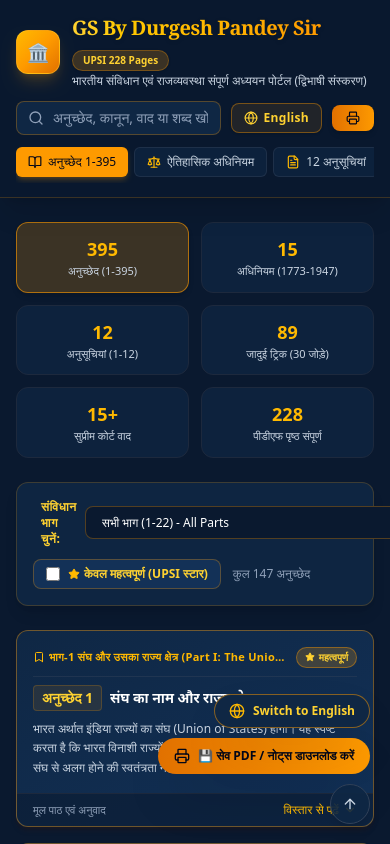
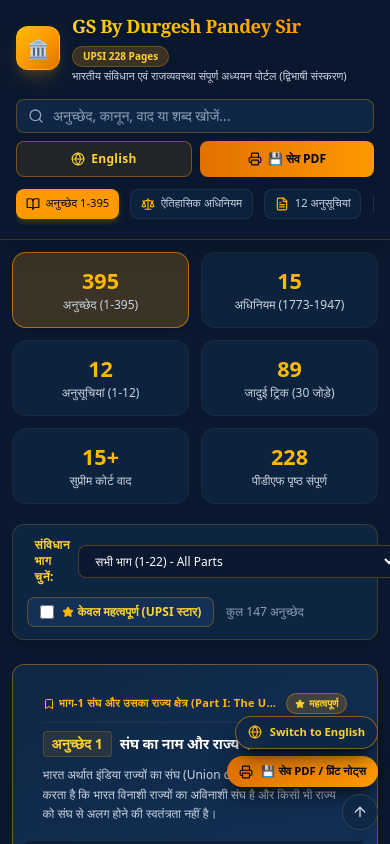
Before and after one commit to stylexcodes/GS-by-Durgesh-sir, a React (Vite) app: page / in a window 390 px wide. Shown: the top 844 px of the page. Built offline with nearby package versions, Linux system fonts and the light colour scheme.

Commit message:
refactor: improve mobile layout and responsiveness
Optimized metric cards, header controls, and floating action buttons for smaller screens. Added specific media queries in index.css to ensure proper spacing and element alignment on mobile devices.

```diff
--- a/src/App.tsx
+++ b/src/App.tsx
@@ -67,9 +67,9 @@ export function App() {
       />
 
       {/* Main Container */}
-      <main className="flex-1 max-w-7xl w-full mx-auto px-4 sm:px-6 py-6 space-y-6">
+      <main className="flex-1 max-w-7xl w-full mx-auto px-4 sm:px-6 py-5 sm:py-6 pb-28 sm:pb-12 space-y-6">
         {/* Quick Highlights & Metrics Strip */}
-        <div className="grid grid-cols-2 sm:grid-cols-4 md:grid-cols-6 gap-3 no-print">
+        <div className="metric-cards-strip grid grid-cols-2 sm:grid-cols-4 md:grid-cols-6 gap-3 no-print">
           <div
             onClick={() => setActiveTab('articles')}
             className={`p-3 rounded-xl border cursor-pointer transition text-center ${
@@ -194,31 +194,31 @@ export function App() {
       </main>
 
       {/* Floating Action Buttons: Bilingual Toggle, Save PDF, Scroll to Top */}
-      <div className="fixed bottom-5 right-5 z-50 flex flex-col items-end gap-2.5 no-print">
+      <div id="floating-actions-container" className="floating-actions fixed bottom-4 right-4 sm:bottom-5 sm:right-5 z-50 flex flex-col items-end gap-2 sm:gap-2.5 no-print">
         {/* Floating Language Switcher */}
         <button
           id="floating-lang-toggle"
           onClick={() => setLanguage(language === 'hi' ? 'en' : 'hi')}
-          className="flex items-center gap-2 px-3.5 py-2 rounded-full bg-[#0f2744] hover:bg-[#153a66] border border-amber-500/50 text-amber-300 text-xs font-bold shadow-2xl hover:scale-105 active:scale-95 transition backdrop-blur-md"
+          className="floating-btn flex items-center gap-2 px-3 sm:px-3.5 py-1.5 sm:py-2 rounded-full bg-[#0f2744]/95 hover:bg-[#153a66] border border-amber-500/50 text-amber-300 text-[11px] sm:text-xs font-bold shadow-2xl hover:scale-105 active:scale-95 transition backdrop-blur-md"
         >
-          <Globe className="w-4 h-4 text-amber-400 animate-spin-slow" />
-          <span>{language === 'hi' ? 'Switch to English' : 'हिन्दी में पढ़ें'}</span>
+          <Globe className="w-3.5 h-3.5 sm:w-4 sm:h-4 text-amber-400 animate-spin-slow shrink-0" />
+          <span className="whitespace-nowrap">{language === 'hi' ? 'Switch to English' : 'हिन्दी में पढ़ें'}</span>
         </button>
 
         {/* Floating Save PDF Action Button */}
         <button
           id="floating-print-btn"
           onClick={handlePrint}
-          className="flex items-center gap-2 px-4 py-2.5 rounded-full bg-gradient-to-r from-amber-600 to-amber-500 hover:from-amber-500 hover:to-amber-400 text-slate-950 text-xs font-extrabold shadow-2xl hover:scale-105 active:scale-95 transition"
+          className="floating-btn flex items-center gap-2 px-3.5 sm:px-4 py-2 sm:py-2.5 rounded-full bg-gradient-to-r from-amber-600 to-amber-500 hover:from-amber-500 hover:to-amber-400 text-slate-950 text-[11px] sm:text-xs font-extrabold shadow-2xl hover:scale-105 active:scale-95 transition"
         >
-          <Printer className="w-4 h-4 text-slate-950" />
-          <span>{language === 'hi' ? '💾 सेव PDF / नोट्स डाउनलोड करें' : '💾 SAVE AS PDF / PRINT'}</span>
+          <Printer className="w-3.5 h-3.5 sm:w-4 sm:h-4 text-slate-950 shrink-0" />
+          <span className="whitespace-nowrap">{language === 'hi' ? '💾 सेव PDF / प्रिंट नोट्स' : '💾 SAVE AS PDF / PRINT'}</span>
         </button>
 
         {/* Back to top */}
         <button
           onClick={scrollToTop}
-          className="w-10 h-10 rounded-full bg-[#0f2744]/90 hover:bg-[#153a66] border border-slate-700 text-slate-300 hover:text-white flex items-center justify-center shadow-lg transition"
+          className="w-9 h-9 sm:w-10 sm:h-10 rounded-full bg-[#0f2744]/90 hover:bg-[#153a66] border border-slate-700 text-slate-300 hover:text-white flex items-center justify-center shadow-lg transition"
           title="Scroll to top"
         >
           <ArrowUp className="w-4 h-4" />
--- a/src/components/Header.tsx
+++ b/src/components/Header.tsx
@@ -61,8 +61,8 @@ export const Header: React.FC<HeaderProps> = ({
           </div>
 
           {/* Search bar & Floating Buttons */}
-          <div className="flex items-center gap-2.5 w-full md:w-auto">
-            <div className="relative flex-1 md:w-72">
+          <div className="header-controls-row flex flex-wrap sm:flex-nowrap items-center gap-2.5 w-full md:w-auto">
+            <div className="search-input-wrapper relative flex-1 min-w-[180px] w-full md:w-72">
               <Search className="absolute left-3 top-1/2 transform -translate-y-1/2 text-slate-400 w-4 h-4" />
               <input
                 id="search-input"
@@ -86,6 +86,8 @@ export const Header: React.FC<HeaderProps> = ({
               )}
             </div>
 
+            {/* Language Switcher & Save Button Group */}
+            <div className="header-actions-group flex items-center gap-2 shrink-0">
               {/* Language Switcher */}
               <button
                 id="lang-toggle-header"
@@ -93,8 +95,8 @@ export const Header: React.FC<HeaderProps> = ({
                 className="flex items-center gap-1.5 px-3 py-1.5 rounded-lg bg-amber-500/10 hover:bg-amber-500/20 border border-amber-500/40 text-amber-300 text-xs font-semibold tracking-wide transition shadow-sm"
                 title="Switch Language / भाषा बदलें"
               >
-              <Globe className="w-3.5 h-3.5" />
-              <span>{language === 'hi' ? 'English' : 'हिन्दी'}</span>
+                <Globe className="w-3.5 h-3.5 shrink-0" />
+                <span className="whitespace-nowrap">{language === 'hi' ? 'English' : 'हिन्दी'}</span>
               </button>
 
               {/* Print / Save PDF Button */}
@@ -104,11 +106,12 @@ export const Header: React.FC<HeaderProps> = ({
                 className="flex items-center gap-1.5 px-3.5 py-1.5 rounded-lg bg-gradient-to-r from-amber-600 to-amber-500 hover:from-amber-500 hover:to-amber-400 text-slate-950 text-xs font-bold transition shadow-md hover:shadow-amber-500/20 active:scale-95"
                 title="Save as PDF / प्रिंट करें"
               >
-              <Printer className="w-3.5 h-3.5 text-slate-950" />
-              <span className="hidden sm:inline">
+                <Printer className="w-3.5 h-3.5 text-slate-950 shrink-0" />
+                <span className="whitespace-nowrap">
                   {language === 'hi' ? '💾 सेव PDF' : '💾 SAVE AS PDF'}
                 </span>
               </button>
+            </div>
           </div>
         </div>
 
--- a/src/index.css
+++ b/src/index.css
@@ -104,3 +104,159 @@
     color: #1d4ed8 !important;
   }
 }
+
+/* =========================================================
+   RESPONSIVE DESIGN OVERRIDES (Mobile-First Layout Fixes)
+   ========================================================= */
+
+/* 1. METRIC CARDS GRID: For screens under 600px */
+@media screen and (max-width: 600px) {
+  .metric-cards-strip {
+    display: grid !important;
+    grid-template-columns: repeat(2, minmax(0, 1fr)) !important;
+    gap: 0.75rem !important;
+    margin-bottom: 1.25rem !important;
+  }
+
+  .metric-cards-strip > div {
+    padding: 0.85rem 0.65rem !important;
+    min-height: 4.75rem !important;
+    display: flex !important;
+    flex-direction: column !important;
+    justify-content: center !important;
+    align-items: center !important;
+    text-align: center !important;
+    border-radius: 0.85rem !important;
+    box-sizing: border-box !important;
+  }
+
+  .metric-cards-strip .font-cinzel {
+    font-size: 1.35rem !important;
+    line-height: 1.2 !important;
+    margin-bottom: 0.25rem !important;
+  }
+
+  .metric-cards-strip .text-\[11px\] {
+    font-size: 0.75rem !important;
+    line-height: 1.25 !important;
+    word-break: normal !important;
+    white-space: normal !important;
+  }
+}
+
+/* 2. HEADER & BANNER FLEXIBILITY: flex-wrap, adjustable gaps, no overlapping */
+@media screen and (max-width: 640px) {
+  .header-controls-row {
+    display: flex !important;
+    flex-wrap: wrap !important;
+    gap: 0.5rem !important;
+    width: 100% !important;
+    margin-top: 0.25rem !important;
+  }
+
+  .search-input-wrapper {
+    width: 100% !important;
+    flex: 1 1 100% !important;
+    min-width: 100% !important;
+  }
+
+  .header-actions-group {
+    display: flex !important;
+    width: 100% !important;
+    justify-content: space-between !important;
+    gap: 0.5rem !important;
+  }
+
+  .header-actions-group > button {
+    flex: 1 1 0% !important;
+    justify-content: center !important;
+    padding: 0.5rem 0.6rem !important;
+    font-size: 0.75rem !important;
+    min-height: 2.25rem !important;
+  }
+
+  header h1 {
+    font-size: 1.15rem !important;
+    line-height: 1.3 !important;
+  }
+}
+
+/* 3. PADDING & FONT SCALING: On viewports <= 480px */
+@media screen and (max-width: 480px) {
+  h1 {
+    font-size: 1.1rem !important;
+    line-height: 1.3 !important;
+  }
+
+  h2 {
+    font-size: 0.975rem !important;
+    line-height: 1.35 !important;
+  }
+
+  h3 {
+    font-size: 0.875rem !important;
+    line-height: 1.35 !important;
+  }
+
+  /* Safe container & card paddings to prevent clipping */
+  main {
+    padding-left: 0.75rem !important;
+    padding-right: 0.75rem !important;
+    padding-top: 0.75rem !important;
+    padding-bottom: 7.5rem !important; /* Extra bottom clearance for floating actions */
+  }
+
+  .card-box,
+  .print-card,
+  article,
+  .rounded-xl.border {
+    padding: 0.75rem 0.85rem !important;
+    box-sizing: border-box !important;
+  }
+
+  button,
+  .btn {
+    touch-action: manipulation;
+  }
+
+  /* Header subtext & badges */
+  header p {
+    font-size: 0.7rem !important;
+    line-height: 1.25 !important;
+  }
+
+  /* Nav tabs bar horizontal scroll touch behavior */
+  nav.scrollbar-thin {
+    padding-bottom: 0.4rem !important;
+    -webkit-overflow-scrolling: touch;
+    gap: 0.35rem !important;
+  }
+
+  nav.scrollbar-thin button {
+    padding: 0.4rem 0.6rem !important;
+    font-size: 0.7rem !important;
+    border-radius: 0.5rem !important;
+  }
+}
+
+/* 4. ALIGNMENT & FLOATING ACTIONS POSITIONING */
+@media screen and (max-width: 600px) {
+  .floating-actions {
+    bottom: 0.85rem !important;
+    right: 0.75rem !important;
+    gap: 0.45rem !important;
+    max-width: calc(100vw - 1.5rem) !important;
+  }
+
+  .floating-btn {
+    padding: 0.45rem 0.75rem !important;
+    font-size: 0.7rem !important;
+    box-shadow: 0 10px 25px -5px rgba(0, 0, 0, 0.7), 0 8px 10px -6px rgba(0, 0, 0, 0.5) !important;
+    max-width: 100% !important;
+  }
+
+  .floating-btn span {
+    font-size: 0.7rem !important;
+    font-weight: 700 !important;
+  }
+}
```
Lines whose indentation alone changed are shown as unchanged.
